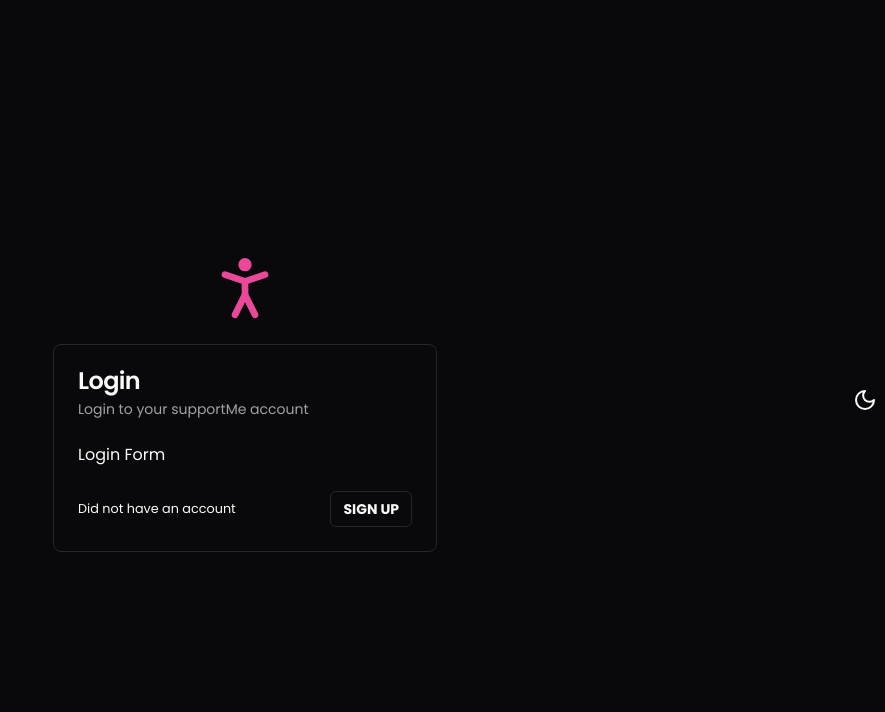
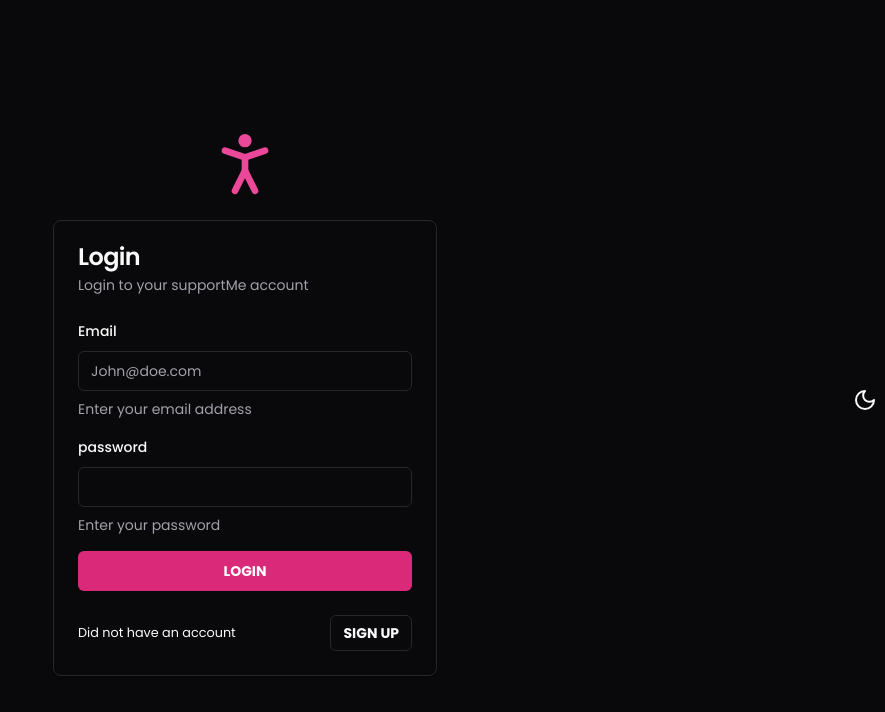
Before and after one commit to samhou1988/support-me, a Next.js app: page /login in a window 1280 px wide. Shown: the top 712 px of the page, without its empty margins (395-1280 px from the left). Built offline with nearby package versions, Linux system fonts and the light colour scheme.

Commit message:
feat: login page

```diff
--- a/app/(logged-out)/login/page.tsx
+++ b/app/(logged-out)/login/page.tsx
@@ -1,9 +1,33 @@
+'use client';
+
 import { Button } from "@/components/ui/button"
 import { Card, CardContent, CardDescription, CardFooter, CardHeader, CardTitle } from "@/components/ui/card"
+import { Form, FormControl, FormDescription, FormField, FormItem, FormLabel, FormMessage } from "@/components/ui/form";
 import { PersonStandingIcon } from "lucide-react"
 import Link from "next/link"
+import * as z from "zod";
+import { useForm } from "react-hook-form";
+import { zodResolver } from "@hookform/resolvers/zod";
+import { Input } from "@/components/ui/input";
+
+const formSchema = z.object({
+  email: z.string().email(),
+  password: z.string().min(8),
+});
 
 export default function Page() {
+  const form = useForm<z.infer<typeof formSchema>>({
+    resolver: zodResolver(formSchema),
+    defaultValues: {
+      email: "",
+      password: "",
+    }
+  });
+
+  const handleSubmit = () => {
+    console.log(form.getValues());
+  }
+
   return (
     <>
       <PersonStandingIcon size={80} className="text-pink-500" />
@@ -12,7 +36,33 @@
           <CardTitle>Login</CardTitle>
           <CardDescription>Login to your supportMe account</CardDescription>
         </CardHeader>
-        <CardContent>Login Form</CardContent>
+        <CardContent>
+          <Form {...form}>
+            <form className="flex flex-col gap-4" onSubmit={form.handleSubmit(handleSubmit)}>
+              <FormField control={form.control} name="email" render={({field}) => (
+                <FormItem>
+                  <FormLabel>Email</FormLabel>
+                  <FormControl>
+                    <Input placeholder="John@doe.com" type="email" {...field} />
+                  </FormControl>
+                  <FormDescription>Enter your email address</FormDescription>
+                  <FormMessage />
+                </FormItem>
+              )} />
+              <FormField control={form.control} name="password" render={({field}) => (
+                <FormItem>
+                  <FormLabel>password</FormLabel>
+                  <FormControl>
+                    <Input type="password" {...field} />
+                  </FormControl>
+                  <FormDescription>Enter your password</FormDescription>
+                  <FormMessage />
+                </FormItem>
+              )} />
+              <Button type="submit">Login</Button>
+            </form>
+          </Form>
+        </CardContent>
         <CardFooter className="justify-between">
           <small>Did not have an account</small>
           <Button asChild variant="outline" size="sm">
--- /dev/null
+++ b/components/ui/form.tsx
@@ -0,0 +1,176 @@
+import * as React from "react"
+import * as LabelPrimitive from "@radix-ui/react-label"
+import { Slot } from "@radix-ui/react-slot"
+import {
+  Controller,
+  ControllerProps,
+  FieldPath,
+  FieldValues,
+  FormProvider,
+  useFormContext,
+} from "react-hook-form"
+
+import { cn } from "@/lib/utils"
+import { Label } from "@/components/ui/label"
+
+const Form = FormProvider
+
+type FormFieldContextValue<
+  TFieldValues extends FieldValues = FieldValues,
+  TName extends FieldPath<TFieldValues> = FieldPath<TFieldValues>
+> = {
+  name: TName
+}
+
+const FormFieldContext = React.createContext<FormFieldContextValue>(
+  {} as FormFieldContextValue
+)
+
+const FormField = <
+  TFieldValues extends FieldValues = FieldValues,
+  TName extends FieldPath<TFieldValues> = FieldPath<TFieldValues>
+>({
+  ...props
+}: ControllerProps<TFieldValues, TName>) => {
+  return (
+    <FormFieldContext.Provider value={{ name: props.name }}>
+      <Controller {...props} />
+    </FormFieldContext.Provider>
+  )
+}
+
+const useFormField = () => {
+  const fieldContext = React.useContext(FormFieldContext)
+  const itemContext = React.useContext(FormItemContext)
+  const { getFieldState, formState } = useFormContext()
+
+  const fieldState = getFieldState(fieldContext.name, formState)
+
+  if (!fieldContext) {
+    throw new Error("useFormField should be used within <FormField>")
+  }
+
+  const { id } = itemContext
+
+  return {
+    id,
+    name: fieldContext.name,
+    formItemId: `${id}-form-item`,
+    formDescriptionId: `${id}-form-item-description`,
+    formMessageId: `${id}-form-item-message`,
+    ...fieldState,
+  }
+}
+
+type FormItemContextValue = {
+  id: string
+}
+
+const FormItemContext = React.createContext<FormItemContextValue>(
+  {} as FormItemContextValue
+)
+
+const FormItem = React.forwardRef<
+  HTMLDivElement,
+  React.HTMLAttributes<HTMLDivElement>
+>(({ className, ...props }, ref) => {
+  const id = React.useId()
+
+  return (
+    <FormItemContext.Provider value={{ id }}>
+      <div ref={ref} className={cn("space-y-2", className)} {...props} />
+    </FormItemContext.Provider>
+  )
+})
+FormItem.displayName = "FormItem"
+
+const FormLabel = React.forwardRef<
+  React.ElementRef<typeof LabelPrimitive.Root>,
+  React.ComponentPropsWithoutRef<typeof LabelPrimitive.Root>
+>(({ className, ...props }, ref) => {
+  const { error, formItemId } = useFormField()
+
+  return (
+    <Label
+      ref={ref}
+      className={cn(error && "text-destructive", className)}
+      htmlFor={formItemId}
+      {...props}
+    />
+  )
+})
+FormLabel.displayName = "FormLabel"
+
+const FormControl = React.forwardRef<
+  React.ElementRef<typeof Slot>,
+  React.ComponentPropsWithoutRef<typeof Slot>
+>(({ ...props }, ref) => {
+  const { error, formItemId, formDescriptionId, formMessageId } = useFormField()
+
+  return (
+    <Slot
+      ref={ref}
+      id={formItemId}
+      aria-describedby={
+        !error
+          ? `${formDescriptionId}`
+          : `${formDescriptionId} ${formMessageId}`
+      }
+      aria-invalid={!!error}
+      {...props}
+    />
+  )
+})
+FormControl.displayName = "FormControl"
+
+const FormDescription = React.forwardRef<
+  HTMLParagraphElement,
+  React.HTMLAttributes<HTMLParagraphElement>
+>(({ className, ...props }, ref) => {
+  const { formDescriptionId } = useFormField()
+
+  return (
+    <p
+      ref={ref}
+      id={formDescriptionId}
+      className={cn("text-sm text-muted-foreground", className)}
+      {...props}
+    />
+  )
+})
+FormDescription.displayName = "FormDescription"
+
+const FormMessage = React.forwardRef<
+  HTMLParagraphElement,
+  React.HTMLAttributes<HTMLParagraphElement>
+>(({ className, children, ...props }, ref) => {
+  const { error, formMessageId } = useFormField()
+  const body = error ? String(error?.message) : children
+
+  if (!body) {
+    return null
+  }
+
+  return (
+    <p
+      ref={ref}
+      id={formMessageId}
+      className={cn("text-sm font-medium text-destructive", className)}
+      {...props}
+    >
+      {body}
+    </p>
+  )
+})
+FormMessage.displayName = "FormMessage"
+
+export {
+  useFormField,
+  Form,
+  FormItem,
+  FormLabel,
+  FormControl,
+  FormDescription,
+  FormMessage,
+  FormField,
+}
--- /dev/null
+++ b/components/ui/input.tsx
@@ -0,0 +1,25 @@
+import * as React from "react"
+
+import { cn } from "@/lib/utils"
+
+export interface InputProps
+  extends React.InputHTMLAttributes<HTMLInputElement> {}
+
+const Input = React.forwardRef<HTMLInputElement, InputProps>(
+  ({ className, type, ...props }, ref) => {
+    return (
+      <input
+        type={type}
+        className={cn(
+          "flex h-10 w-full rounded-md border border-input bg-background px-3 py-2 text-sm ring-offset-background file:border-0 file:bg-transparent file:text-sm file:font-medium placeholder:text-muted-foreground focus-visible:outline-none focus-visible:ring-2 focus-visible:ring-ring focus-visible:ring-offset-2 disabled:cursor-not-allowed disabled:opacity-50",
+          className
+        )}
+        ref={ref}
+        {...props}
+      />
+    )
+  }
+)
+Input.displayName = "Input"
+
+export { Input }
--- /dev/null
+++ b/components/ui/label.tsx
@@ -0,0 +1,26 @@
+"use client"
+
+import * as React from "react"
+import * as LabelPrimitive from "@radix-ui/react-label"
+import { cva, type VariantProps } from "class-variance-authority"
+
+import { cn } from "@/lib/utils"
+
+const labelVariants = cva(
+  "text-sm font-medium leading-none peer-disabled:cursor-not-allowed peer-disabled:opacity-70"
+)
+
+const Label = React.forwardRef<
+  React.ElementRef<typeof LabelPrimitive.Root>,
+  React.ComponentPropsWithoutRef<typeof LabelPrimitive.Root> &
+    VariantProps<typeof labelVariants>
+>(({ className, ...props }, ref) => (
+  <LabelPrimitive.Root
+    ref={ref}
+    className={cn(labelVariants(), className)}
+    {...props}
+  />
+))
+Label.displayName = LabelPrimitive.Root.displayName
+
+export { Label }
--- a/package.json
+++ b/package.json
@@ -9,6 +9,8 @@
     "lint": "next lint"
   },
   "dependencies": {
+    "@hookform/resolvers": "^3.3.4",
+    "@radix-ui/react-label": "^2.0.2",
     "@radix-ui/react-slot": "^1.0.2",
     "@radix-ui/react-tooltip": "^1.0.7",
     "class-variance-authority": "^0.7.0",
@@ -17,8 +19,10 @@
     "next": "14.1.4",
     "react": "^18",
     "react-dom": "^18",
+    "react-hook-form": "^7.51.2",
     "tailwind-merge": "^2.2.2",
-    "tailwindcss-animate": "^1.0.7"
+    "tailwindcss-animate": "^1.0.7",
+    "zod": "^3.22.4"
   },
   "devDependencies": {
     "@types/node": "^20",
```
Also changed, not shown: 1 other file (tests, documents, lock files or other folders).
